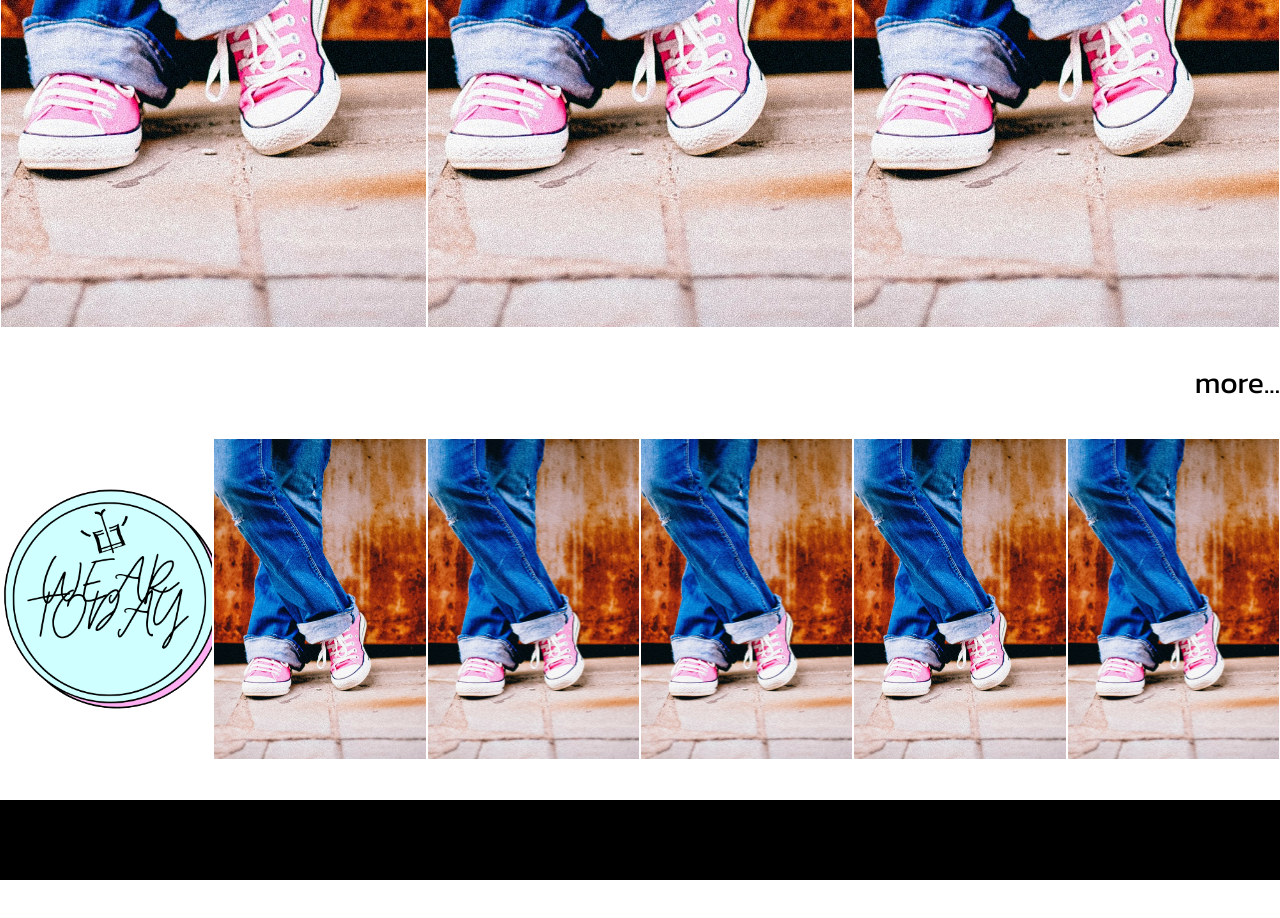
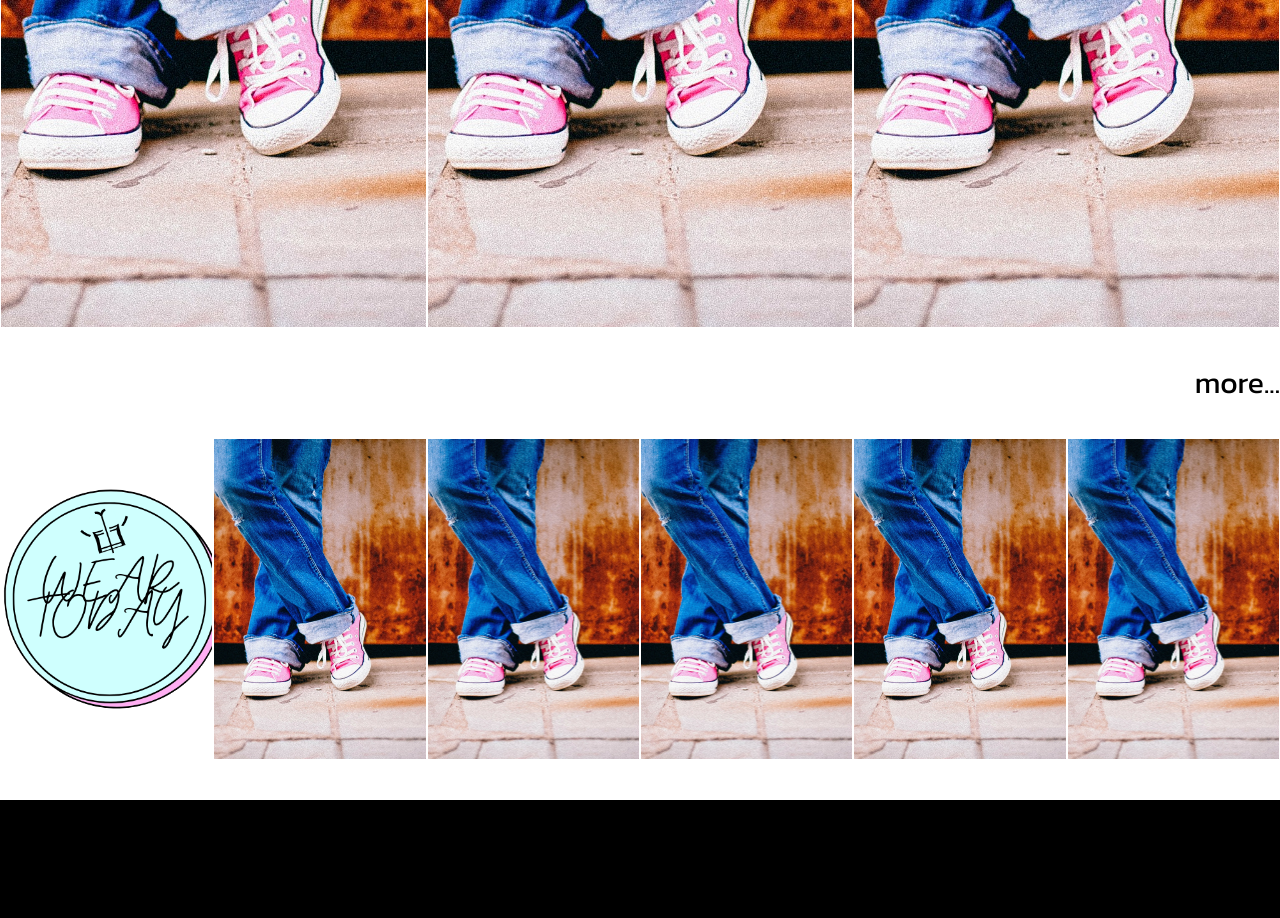
Before and after one commit to panuwat-moonkham/wear-today-react, a React (Create React App) app: page / in a window 1280 px wide. Shown: the part 3501-4419 px from the top of the page. Before the commit the page ends 4381 px from the top, so only its background shows below. Built offline with nearby package versions, Linux system fonts and the light colour scheme.

Commit message:
edit Footer component

```diff
--- a/src/components/Footer.js
+++ b/src/components/Footer.js
@@ -3,6 +3,7 @@ import styled from 'styled-components'
 // import { Link } from 'react-router-dom'
 
 const Container = styled.div`
+  height: 300px;
   width: 100%;
   z-index: 10000;
   background-color: black;
@@ -15,16 +16,13 @@ const Wrapper = styled.div`
   padding: 2rem;
 `
 
-const Logo = styled.div`
-
-`
+const Logo = styled.div``
 
 function Footer () {
   return (
     <Container>
       <Wrapper>
         <Logo />
-
       </Wrapper>
     </Container>
   )
```
